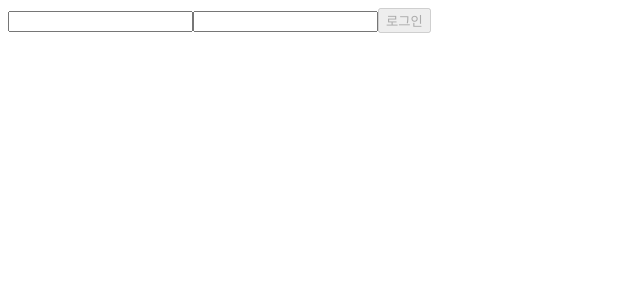
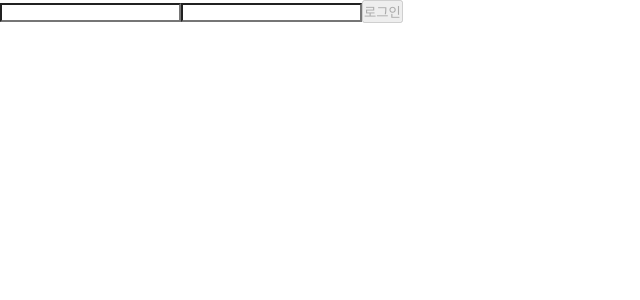
Before and after one commit to tenenger7125/wanted-pre-onboarding-frontend, a React (Create React App) app: page /signin in a window 1280 px wide. Shown: the top 300 px of the page, without its empty margins (0-640 px from the left). Built offline with nearby package versions, Linux system fonts and the light colour scheme.

Commit message:
style: add global style, theme

```diff
--- a/src/index.js
+++ b/src/index.js
@@ -2,10 +2,15 @@ import React from "react";
 import ReactDOM from "react-dom/client";
 
 import App from "./App";
+import { GlobalStyle, theme } from "./styles";
+import { ThemeProvider } from "styled-components";
 
 const root = ReactDOM.createRoot(document.getElementById("root"));
 root.render(
   <React.StrictMode>
-    <App />
+    <ThemeProvider theme={theme}>
+      <GlobalStyle />
+      <App />
+    </ThemeProvider>
   </React.StrictMode>
 );
--- /dev/null
+++ b/src/styles/Global.style.js
@@ -0,0 +1,37 @@
+import { createGlobalStyle } from "styled-components";
+
+const GlobalStyle = createGlobalStyle`
+  * {
+    padding: 0;
+    margin: 0;
+    box-sizing: border-box;
+  }
+
+  html {
+    height: 100%;
+  }
+
+  body, #root {
+  height: 100%;
+  }
+
+  ul, ol, li {
+  list-style: none;
+  }
+
+  a {
+    :link,
+    :visited {
+      color: ${(props) => props.theme.colors.black[0]};
+    }
+    :hover {
+      color: ${(props) => props.theme.colors.blue[6]};
+    }
+  }
+
+  input {
+    appearance: none;
+  }
+`;
+
+export default GlobalStyle;
--- /dev/null
+++ b/src/styles/index.js
@@ -0,0 +1,2 @@
+export { default as GlobalStyle } from "./Global.style";
+export { default as theme } from "./theme";
--- /dev/null
+++ b/src/styles/theme.js
@@ -0,0 +1,50 @@
+const colors = {
+  white: {
+    0: "#ffffff",
+  },
+  black: {
+    0: "#000000",
+  },
+  gray: {
+    0: "#f8f9fa",
+    1: "#f1f3f",
+    2: "#e9ecef",
+    3: "#dee2e6",
+    4: "#ced4da",
+    5: "#adb5bd",
+    6: "#868e96",
+    7: "#495057",
+    8: "#343a40",
+    9: "#212529",
+  },
+  red: {
+    0: "#fff5f5",
+    1: "#ffe3e3",
+    2: "#ffc9c9",
+    3: "#ffa8a8",
+    4: "#ff8787",
+    5: "#ff6b6b",
+    6: "#fa5252",
+    7: "#f03e3e",
+    8: "#c92a2a",
+    9: "#c92a2a",
+  },
+  blue: {
+    0: "#e7f5ff",
+    1: "#d0ebff",
+    2: "#a5d8ff",
+    3: "#74c0fc",
+    4: "#4dabf7",
+    5: "#339af0",
+    6: "#228be6",
+    7: "#1c7ed6",
+    8: "#1971c2",
+    9: "#1864ab",
+  },
+};
+
+const theme = {
+  colors,
+};
+
+export default theme;
```
